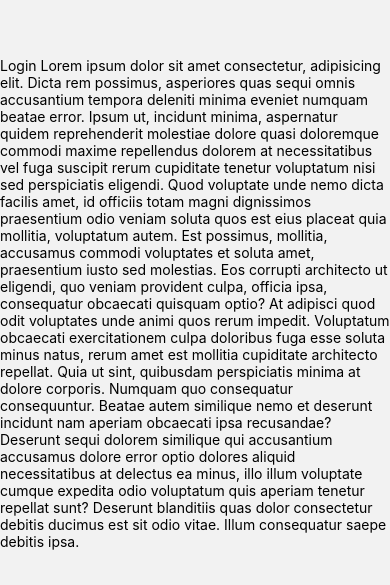
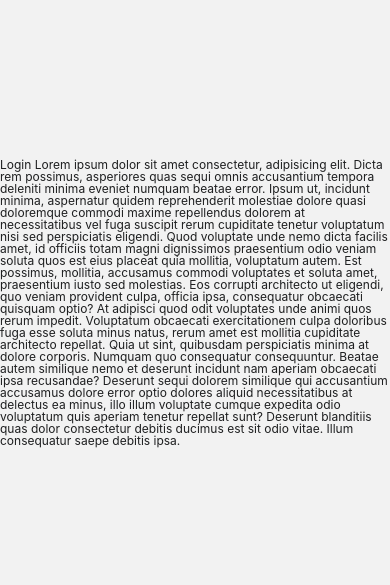
Before and after one commit to RahmanC/fastamoni, a React Native app: screen /Auth in a window 390 px wide. Shown: the part 119-704 px from the top of the page. Built offline with nearby package versions, Linux system fonts and the light colour scheme.

Commit message:
reusable text component

```diff
--- /dev/null
+++ b/src/elements/Text/index.tsx
@@ -0,0 +1,154 @@
+import React from "react";
+import { StyleSheet, Text, TextStyle } from "react-native";
+import { Colors } from "configs";
+import { SizeHeight, TextProps } from "type/input";
+
+const FontSize: SizeHeight = {
+  H1: 30,
+  H2: 24,
+  H3: 20,
+  H4: 16,
+  H5: 15,
+  H6: 13,
+  Body: 14,
+  Label: 12,
+  P6: 13,
+};
+
+const LineHeight: SizeHeight = {
+  H1: 38,
+  H2: 28,
+  H3: 32,
+  H4: 24,
+  H5: 18,
+  H6: 16,
+  Body: 22,
+  Label: 20,
+  P6: 22,
+};
+
+export default ({
+  left,
+  right,
+  center,
+  color = "#1E1F20",
+  size,
+  style: _style,
+  uppercase,
+  lowercase,
+  children,
+  onPress,
+  numberOfLines,
+  type, //H1, H2, H3, H4, Body, Label
+  white,
+  black,
+  ...props
+}: TextProps) => {
+  let style: TextStyle = {};
+  if (Array.isArray(_style)) {
+    style = { ...StyleSheet.flatten(_style) };
+  } else {
+    style = { ..._style };
+  }
+
+  let _children = "";
+  if (typeof children === "string") {
+    if (uppercase) {
+      _children = children.toUpperCase();
+    } else if (lowercase) {
+      _children = children.toLowerCase();
+    }
+  }
+
+  let textSize = size;
+  let lineHeight = size;
+  if (type) {
+    textSize = FontSize[`${type}`];
+    lineHeight = LineHeight[`${type}`];
+  }
+
+  let textAlign: "left" | "center" | "right" | "auto" | "justify" | undefined =
+    "left";
+
+  if (left) {
+    textAlign = "left";
+  }
+  if (right) {
+    textAlign = "right";
+  }
+  if (center) {
+    textAlign = "center";
+  }
+
+  if (props.lineHeight) {
+    lineHeight = props.lineHeight;
+  }
+
+  let marginTop;
+  let marginLeft;
+  let marginRight;
+  let marginBottom;
+  let marginHorizontal;
+  let marginVertical;
+  let maxWidth;
+
+  let textDecorationLine:
+    | "none"
+    | "underline"
+    | "line-through"
+    | "underline line-through"
+    | undefined = "none";
+
+  if (props.textDecorationLine) {
+    textDecorationLine = props.textDecorationLine;
+  }
+
+  if (props.marginTop) {
+    marginTop = props.marginTop;
+  }
+  if (props.marginLeft) {
+    marginLeft = props.marginLeft;
+  }
+  if (props.marginRight) {
+    marginRight = props.marginRight;
+  }
+  if (props.marginBottom) {
+    marginBottom = props.marginBottom;
+  }
+  if (props.marginHorizontal) {
+    marginHorizontal = props.marginHorizontal;
+  }
+  if (props.marginVertical) {
+    marginVertical = props.marginVertical;
+  }
+  if (props.maxWidth) {
+    maxWidth = props.maxWidth;
+  }
+
+  return (
+    <Text
+      {...props}
+      style={[
+        {
+          color: white ? Colors.White : black ? Colors.Black : color,
+          fontSize: textSize,
+          lineHeight: lineHeight,
+          textAlign: textAlign,
+          marginBottom: marginBottom,
+          marginLeft: marginLeft,
+          marginRight: marginRight,
+          marginTop: marginTop,
+          marginHorizontal: marginHorizontal,
+          marginVertical: marginVertical,
+          textDecorationLine: textDecorationLine,
+          maxWidth: maxWidth,
+        },
+        style,
+      ]}
+      numberOfLines={numberOfLines}
+      onPress={onPress}
+    >
+      {_children || children}
+    </Text>
+  );
+};
--- a/src/navigation/MainTab.tsx
+++ b/src/navigation/MainTab.tsx
@@ -1,12 +1,13 @@
 import React, { memo, useMemo } from "react";
 import { createBottomTabNavigator } from "@react-navigation/bottom-tabs";
-import { StyleSheet, Text, TouchableOpacity, View } from "react-native";
+import { StyleSheet, TouchableOpacity, View } from "react-native";
 import routes from "./routes";
 import HomeNavigator from "./HomeNavigator";
 import ProfileNavigator from "./ProfileNavigator";
 import { FontAwesome5 } from "@expo/vector-icons";
 import Layout from "elements/layout/Layout";
 import { Colors } from "configs";
+import Text from "elements/Text";
 
 const Tab = createBottomTabNavigator();
 const MainTab = memo(() => {
@@ -88,7 +89,11 @@ const MyTabBar = ({
                   color={getColor()}
                   size={25}
                 />
-                <Text style={[styles.label, isFocused && styles.labelActive]}>
+                <Text
+                  size={isFocused ? 14 : 13}
+                  color={isFocused ? Colors.Purple : Colors.Black}
+                  style={[isFocused && styles.labelActive]}
+                >
                   {label}
                 </Text>
               </View>
@@ -117,12 +122,7 @@ const styles = StyleSheet.create({
     alignItems: "center",
   },
 
-  label: {
-    fontSize: 13,
-  },
   labelActive: {
-    color: Colors.Purple,
-    fontSize: 14,
     fontWeight: "700",
   },
 });
--- a/src/navigation/index.tsx
+++ b/src/navigation/index.tsx
@@ -8,7 +8,7 @@ const Stack = createNativeStackNavigator();
 
 const RootNavigator = memo(() => {
   return (
-    <Stack.Navigator initialRouteName={routes.HOMENAVIGATOR}>
+    <Stack.Navigator initialRouteName={routes.AUTHNAVIGATOR}>
       <Stack.Screen
         name={routes.MAINTAB}
         component={MainTab}
--- a/src/screens/auth/Login.tsx
+++ b/src/screens/auth/Login.tsx
@@ -1,10 +1,11 @@
-import { StyleSheet, Text, View } from "react-native";
+import { StyleSheet, View } from "react-native";
 import React from "react";
+import Text from "elements/Text";
 
 export default function Login() {
   return (
     <View style={{ flex: 1, alignItems: "center", justifyContent: "center" }}>
-      <Text>
+      <Text size={12}>
         Login Lorem ipsum dolor sit amet consectetur, adipisicing elit. Dicta
         rem possimus, asperiores quas sequi omnis accusantium tempora deleniti
         minima eveniet numquam beatae error. Ipsum ut, incidunt minima,
--- /dev/null
+++ b/src/type/input.ts
@@ -0,0 +1,34 @@
+export interface TextProps {
+  color?: string;
+  size?: number;
+  style?: any;
+  uppercase?: boolean;
+  lowercase?: boolean;
+  children?: any;
+  type?: string;
+  left?: boolean;
+  right?: boolean;
+  center?: boolean;
+  onPress?: () => void;
+  lineHeight?: number;
+  white?: boolean;
+  black?: boolean;
+  marginTop?: number;
+  marginLeft?: number;
+  marginRight?: number;
+  marginBottom?: number;
+  marginHorizontal?: number;
+  marginVertical?: number;
+  maxWidth?: number;
+  numberOfLines?: number;
+  textDecorationLine?:
+    | "none"
+    | "underline"
+    | "line-through"
+    | "underline line-through"
+    | undefined;
+}
+
+export interface SizeHeight {
+  [key: string]: number;
+}
```
